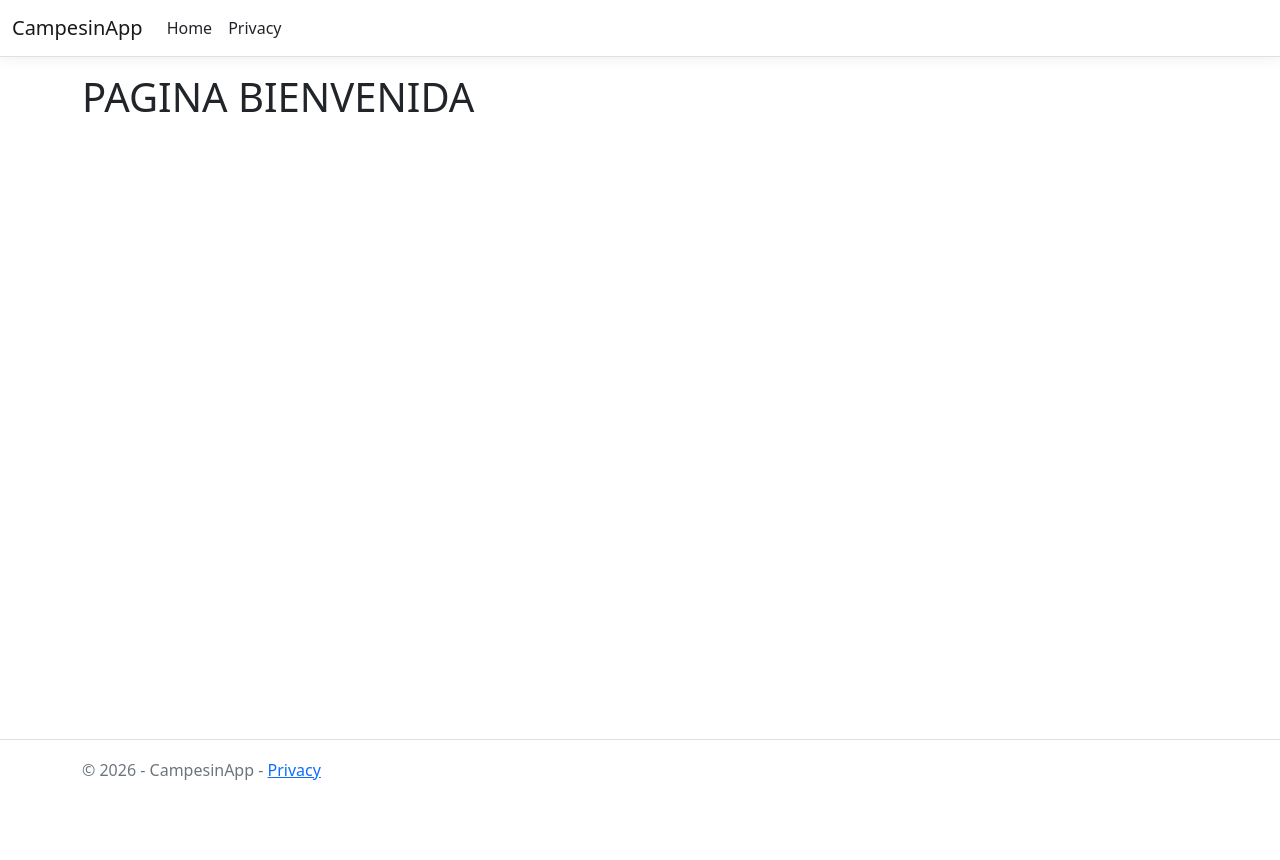
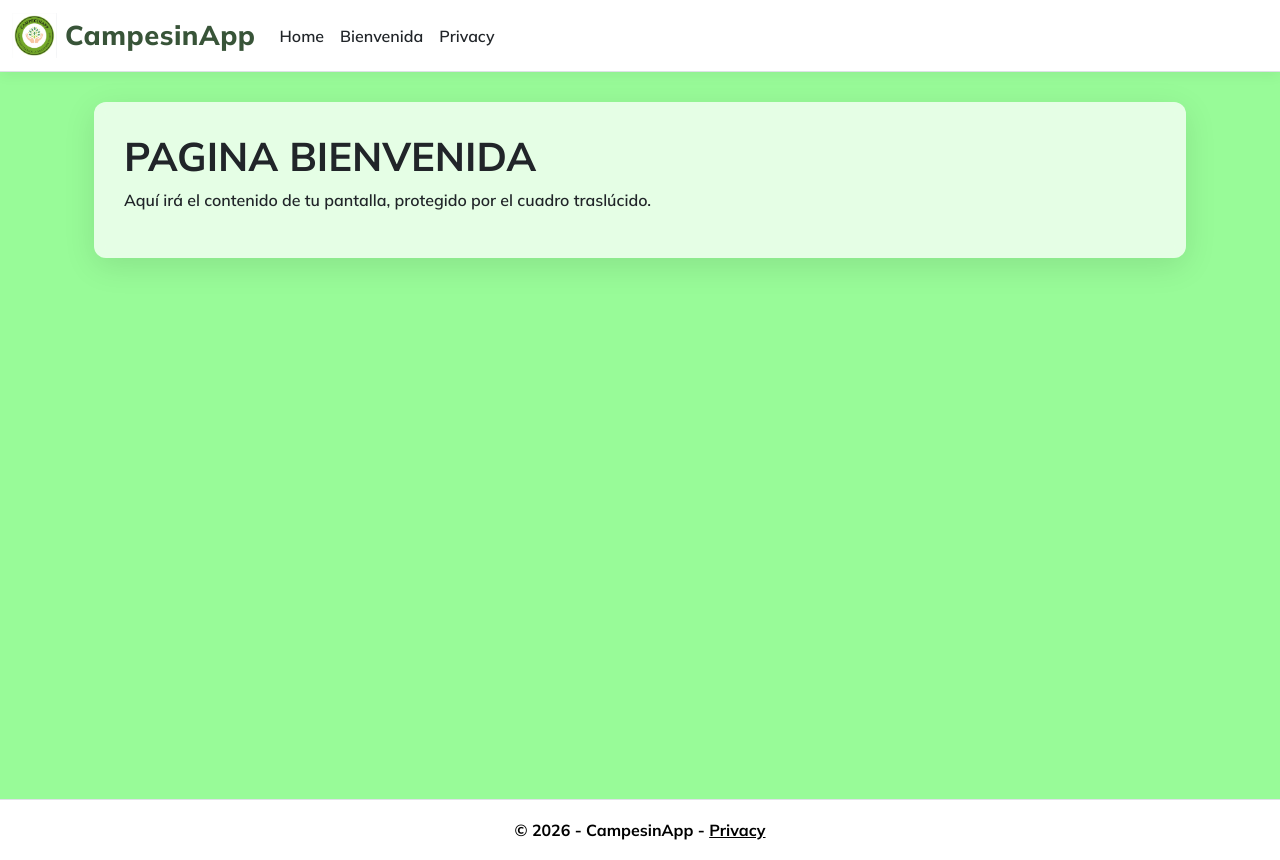
Before and after one commit to jjonatantj/CampesinApp, an ASP.NET Core app: page /PaginaBienvenida/Bienvenida in a window 1280 px wide. Before the commit the page ends 780 px from the top, so only its background shows below. Run offline with ASP.NET Core 8, Linux system fonts and the light colour scheme; style sheets or scripts are compiled from the project's sources.

Commit message:
Cambios de estilos

```diff
--- a/Controllers/HomeController.cs
+++ b/Controllers/HomeController.cs
@@ -28,5 +28,6 @@ namespace CampesinApp.Controllers
         {
             return View(new ErrorViewModel { RequestId = Activity.Current?.Id ?? HttpContext.TraceIdentifier });
         }
+
     }
 }
--- a/Views/PaginaBienvenida/Bienvenida.cshtml
+++ b/Views/PaginaBienvenida/Bienvenida.cshtml
@@ -1,6 +1,10 @@
-@*
-    For more information on enabling MVC for empty projects, visit https://go.microsoft.com/fwlink/?LinkID=397860
-*@
+@*    For more information on enabling MVC for empty projects, visit https://go.microsoft.com/fwlink/?LinkID=397860*@
 @{
 }
-<h1> PAGINA BIENVENIDA</h1>
+
+<div class="container">
+    <div class="main-container">
+        <h1>PAGINA BIENVENIDA</h1>
+        <p>Aquí irá el contenido de tu pantalla, protegido por el cuadro traslúcido.</p>
+    </div>
+</div>
--- a/Views/Shared/_Layout.cshtml
+++ b/Views/Shared/_Layout.cshtml
@@ -7,20 +7,32 @@
     <link rel="stylesheet" href="~/lib/bootstrap/dist/css/bootstrap.min.css" />
     <link rel="stylesheet" href="~/css/site.css" asp-append-version="true" />
     <link rel="stylesheet" href="~/CampesinApp.styles.css" asp-append-version="true" />
+    <link href="https://fonts.googleapis.com/css2?family=Mulish:ital,wght@0,200..1000;1,200..1000&display=swap" rel="stylesheet">
 </head>
 <body>
     <header>
         <nav class="navbar navbar-expand-sm navbar-toggleable-sm navbar-light bg-white border-bottom box-shadow mb-3">
             <div class="container-fluid">
-                <a class="navbar-brand" asp-area="" asp-controller="Home" asp-action="Index">CampesinApp</a>
+                <!-- LOGO + TÍTULO A LA IZQUIERDA -->
+                <a class="navbar-brand d-flex align-items-center gap-2" asp-area="" asp-controller="Home" asp-action="Index">
+                    <!-- Usamos Url.Content para garantizar que cargue bien desde wwwroot -->
+                    <img src="@Url.Content("~/images/logo.jpeg")" alt="Logo CampesinApp" width="45" height="45" style="object-fit: contain;" />
+                    <span class="brand-title">CampesinApp</span>
+                </a>
+
                 <button class="navbar-toggler" type="button" data-bs-toggle="collapse" data-bs-target=".navbar-collapse" aria-controls="navbarSupportedContent"
                         aria-expanded="false" aria-label="Toggle navigation">
                     <span class="navbar-toggler-icon"></span>
                 </button>
+
                 <div class="navbar-collapse collapse d-sm-inline-flex justify-content-between">
                     <ul class="navbar-nav flex-grow-1">
                         <li class="nav-item">
                             <a class="nav-link text-dark" asp-area="" asp-controller="Home" asp-action="Index">Home</a>
+                        </li>
+                        <!-- ENLACE NUEVO A LA PÁGINA DE BIENVENIDA -->
+                        <li class="nav-item">
+                            <a class="nav-link text-dark" asp-area="" asp-controller="PaginaBienvenida" asp-action="Bienvenida">Bienvenida</a>
                         </li>
                         <li class="nav-item">
                             <a class="nav-link text-dark" asp-area="" asp-controller="Home" asp-action="Privacy">Privacy</a>
@@ -30,17 +42,19 @@
             </div>
         </nav>
     </header>
+
     <div class="container">
         <main role="main" class="pb-3">
             @RenderBody()
         </main>
     </div>
 
-    <footer class="border-top footer text-muted">
+    <footer class="border-top footer" style="background-color: #ffffff; color: #000000; font-weight: bold;text-align: center;">
         <div class="container">
-            &copy; 2026 - CampesinApp - <a asp-area="" asp-controller="Home" asp-action="Privacy">Privacy</a>
+            &copy; 2026 - CampesinApp - <a asp-area="" asp-controller="Home" asp-action="Privacy" style="color: #000000; font-weight: bold; text-decoration: underline;">Privacy</a>
         </div>
     </footer>
+
     <script src="~/lib/jquery/dist/jquery.min.js"></script>
     <script src="~/lib/bootstrap/dist/js/bootstrap.bundle.min.js"></script>
     <script src="~/js/site.js" asp-append-version="true"></script>
--- a/wwwroot/css/site.css
+++ b/wwwroot/css/site.css
@@ -1,5 +1,7 @@
 html {
     font-size: 14px;
+    position: relative;
+    min-height: 100%;
 }
 
 @media (min-width: 768px) {
@@ -8,15 +10,54 @@ html {
     }
 }
 
+/* === FUENTE PRINCIPAL: MULISH CON UN TOQUE DE NEGRITA === */
+body {
+    font-family: 'Mulish', sans-serif;
+    font-weight: 600; /* Semi-negrita para todo el cuerpo por defecto */
+    margin-bottom: 60px;
+    background: #98FB98;
+    min-height: 100vh;
+    background-attachment: fixed;
+}
+
+/* Títulos con Mulish pero un poco más marcados (Bold) */
+h1, h2, h3, h4, h5, h6 {
+    font-family: 'Mulish', sans-serif;
+    font-weight: 700; /* Negrita más fuerte para destacar */
+}
+
+/* Clases opcionales por si en un párrafo específico quieres regularidad o más peso */
+p.mulish-regular {
+    font-weight: 400; /* Normal */
+}
+
+p.mulish-bold {
+    font-weight: 700; /* Negrita fuerte */
+}
+/* =============================== */
+
+/* Contenedor principal con efecto traslúcido */
+.main-container {
+    background-color: rgba(255, 255, 255, 0.75); /* Blanco con opacidad */
+    backdrop-filter: blur(8px); /* Efecto difuminado elegante */
+    border-radius: 12px; /* Esquinas redondeadas */
+    padding: 30px;
+    margin-top: 30px;
+    box-shadow: 0 8px 32px 0 rgba(0, 0, 0, 0.1); /* Sombra suave */
+}
+
 .btn:focus, .btn:active:focus, .btn-link.nav-link:focus, .form-control:focus, .form-check-input:focus {
     box-shadow: 0 0 0 0.1rem white, 0 0 0 0.25rem #258cfb;
 }
 
-html {
-  position: relative;
-  min-height: 100%;
+.brand-title {
+    font-family: 'Mulish', sans-serif;
+    font-size: 1.7rem; /* ¡Más grandecito y llamativo! */
+    font-weight: 800; /* Negrita fuerte */
+    color: #385438; /* Verde elegante que combina perfecto */
+    letter-spacing: 0.5px;
 }
 
-body {
-  margin-bottom: 60px;
+    .brand-title:hover {
+        color: #263a26;
     }
```
Also changed, not shown: wwwroot/images/logo.jpeg (added). Lines whose indentation alone changed are shown as unchanged.
